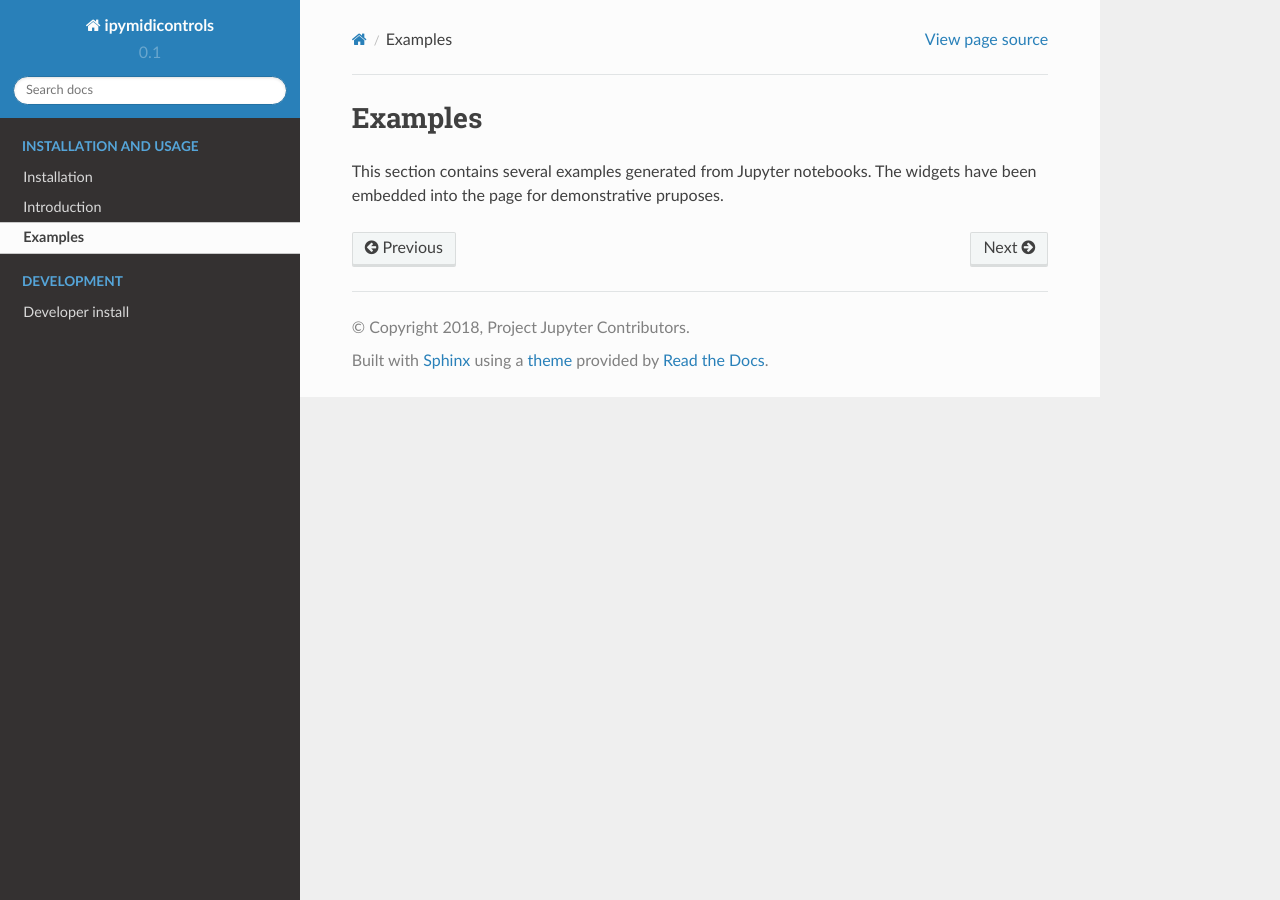
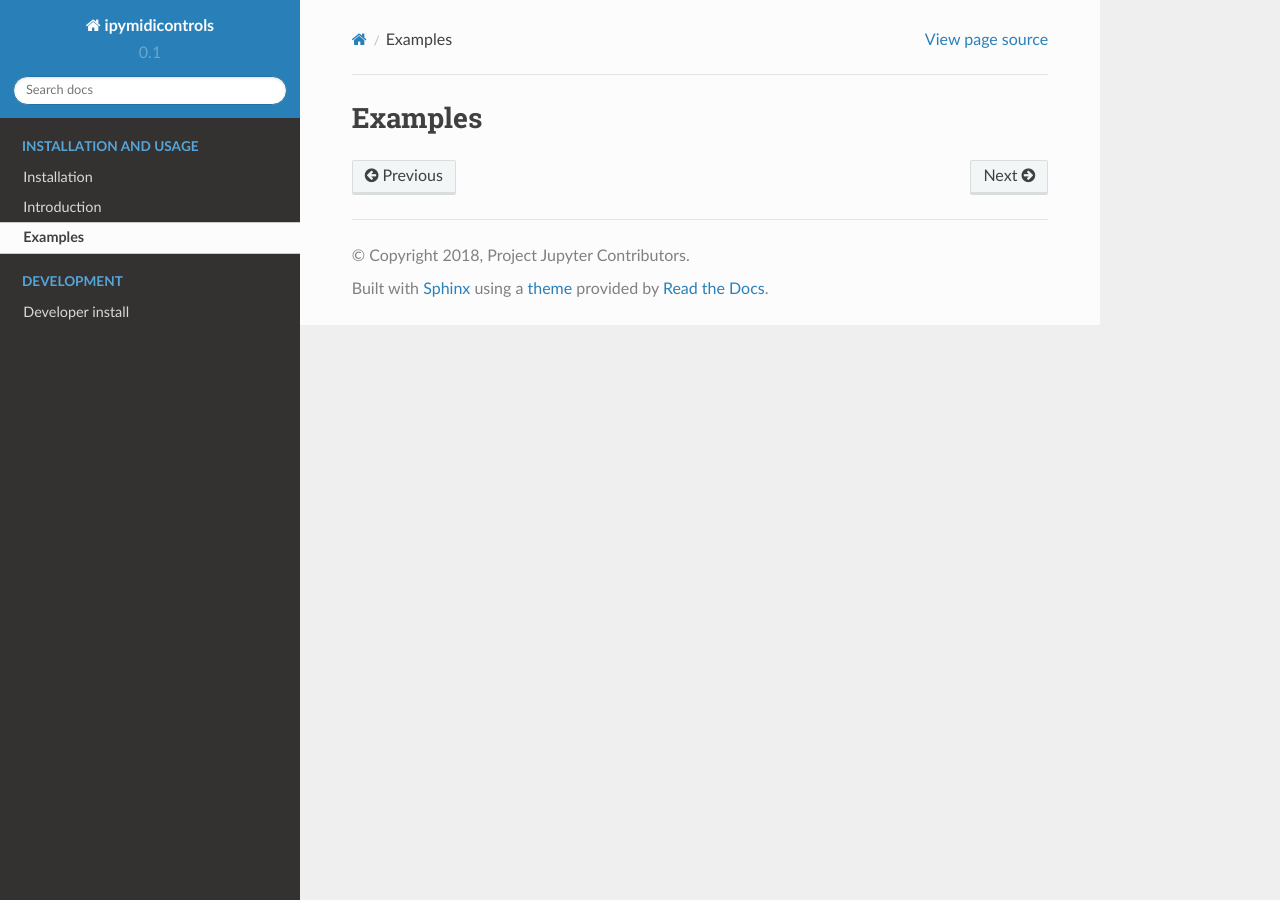
Before and after one commit to jupyter-widgets/midicontrols, a Sphinx documentation site: the page built from docs/source/examples/index.rst, in a window 1280 px wide. Built offline with Sphinx 7.4.7 and the Read the Docs theme 2.0.0, drawn with Linux system fonts in a browser that asks for light colours.

Commit message:
update docs links

```diff
--- a/docs/source/examples/index.rst
+++ b/docs/source/examples/index.rst
@@ -1,16 +1,6 @@
 
 Examples
 ========
-
-This section contains several examples generated from Jupyter notebooks.
-The widgets have been embedded into the page for demonstrative pruposes.
-
-.. todo::
-
-    Add links to notebooks in examples folder similar to the initial
-    one. This is a manual step to ensure only those examples that
-    are suited for inclusion are used.
-
 
 .. toctree::
     :glob:
```
Also changed, not shown: 1 other file.
